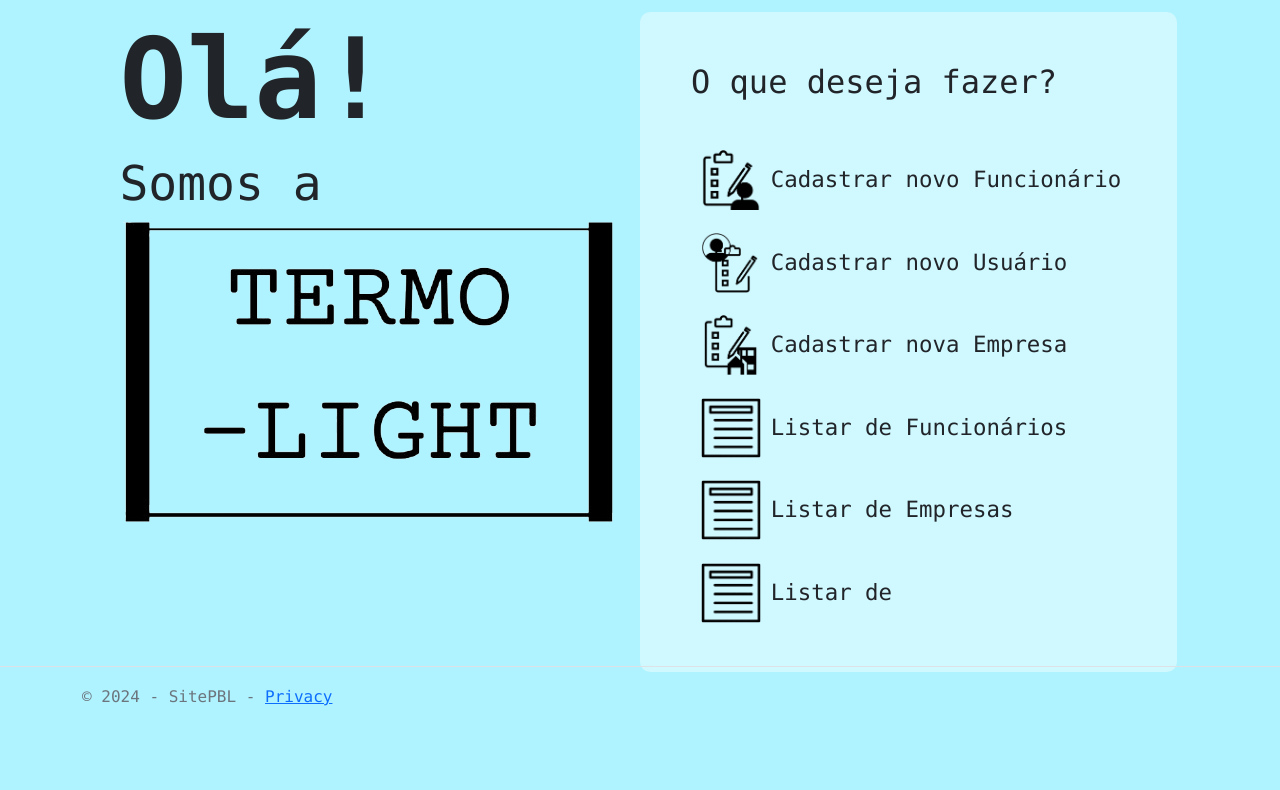
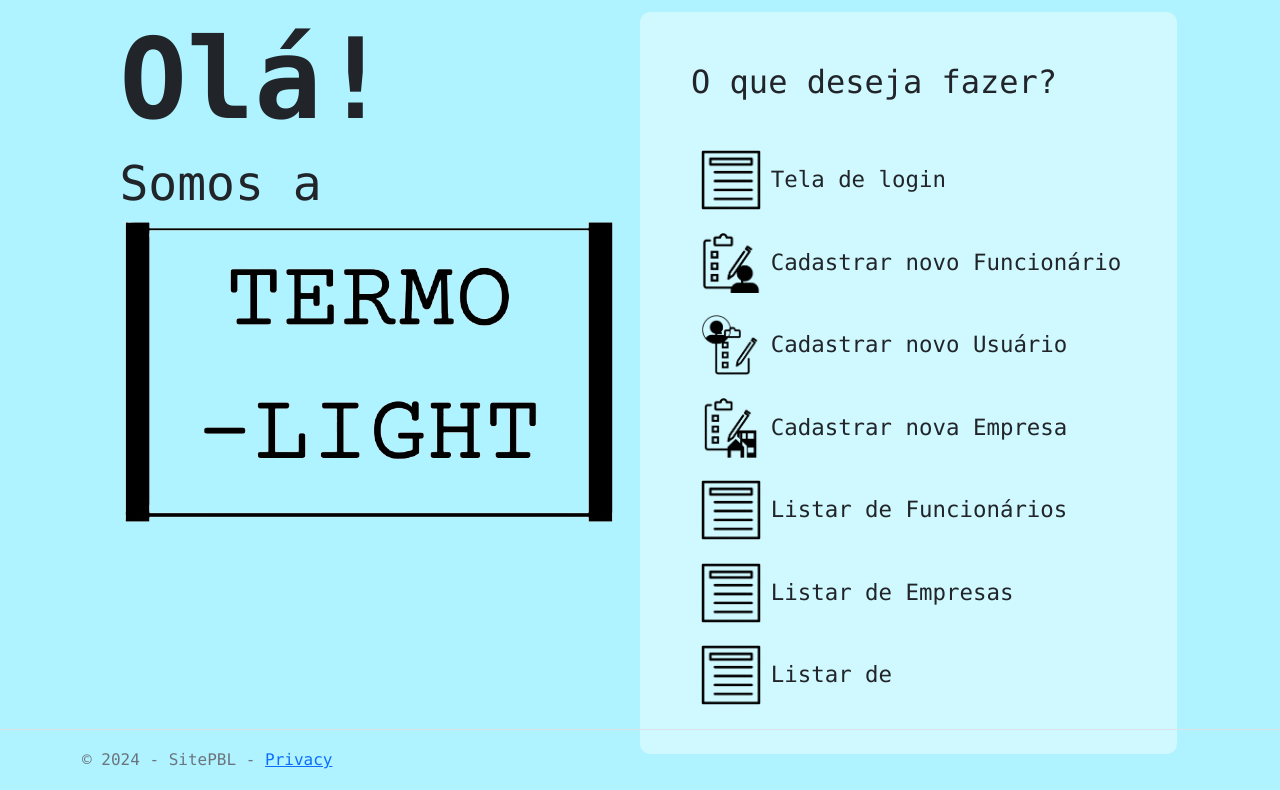
Before and after one commit to Lucas-O-S/PBL-EC5, an ASP.NET Core app: page / in a window 1280 px wide. Shown: the part 73-863 px from the top of the page. Before the commit the page ends 779 px from the top, so only its background shows below. Run offline with ASP.NET Core 8, Linux system fonts and the light colour scheme; style sheets or scripts are compiled from the project's sources.

Commit message:
Update Index.cshtml

```diff
--- a/Programa/SitePBL/SitePBL/Views/Home/Index.cshtml
+++ b/Programa/SitePBL/SitePBL/Views/Home/Index.cshtml
@@ -22,13 +22,13 @@
             <section class="right-section ">
                 <h2>O que deseja fazer?</h2>
                 <ul>
-                    <li><a href="/Funcionario/create" class="button"><img src="~/img/IconFormsFunc.png" alt="Cadastro Funcionário"></a>Cadastrar novo Funcionário</li>
+                    <li><a href="/acesso/login" class="button"><img src="~/img/IconList.png" alt="Tela de login"></a>Tela de login</li>
+                    <li><a href="/Funcionario/form" class="button"><img src="~/img/IconFormsFunc.png" alt="Cadastro Funcionário"></a>Cadastrar novo Funcionário</li>
                     <li><a href="/acesso/form" class="button"><img src="~/img/IconFormsUser.png" alt="Cadastro Acesso"></a>Cadastrar novo Usuário</li>
-                    <li><a href="/empresa/create" class="button"><img src="~/img/IconFormsEmpr.png" alt="Cadastro Empresa"></a>Cadastrar nova Empresa</li>
+                    <li><a href="/empresa/form" class="button"><img src="~/img/IconFormsEmpr.png" alt="Cadastro Empresa"></a>Cadastrar nova Empresa</li>
                     <li><a href="/Funcionario/Listagem" class="button"><img src="~/img/IconList.png" alt="Lista de Funcionários"></a>Listar de Funcionários</li>
                     <li><a href="/empresa/listagem" class="button"><img src="~/img/IconList.png" alt="Lista de Empresas"></a>Listar de Empresas</li>
                     <li><a href="" class="button"><img src="~/img/IconList.png" alt="Lista de "></a>Listar de </li>
-
                 </ul>
             </section>
 
```
